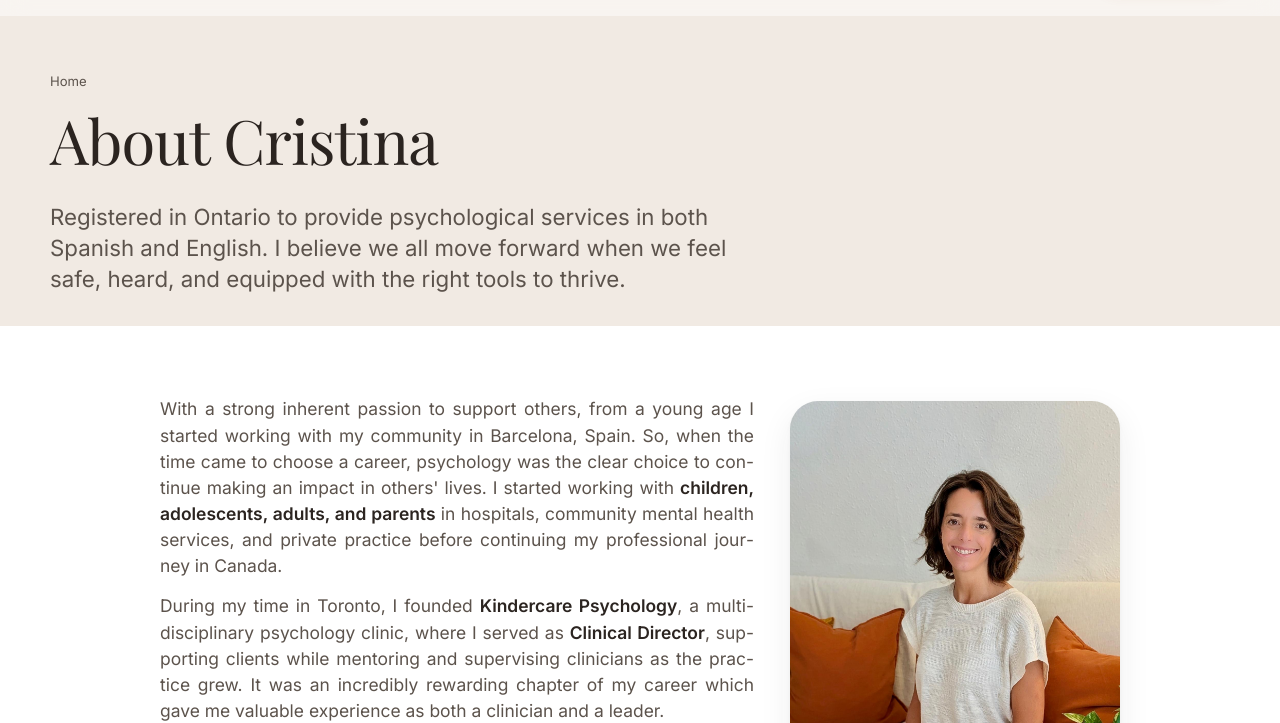
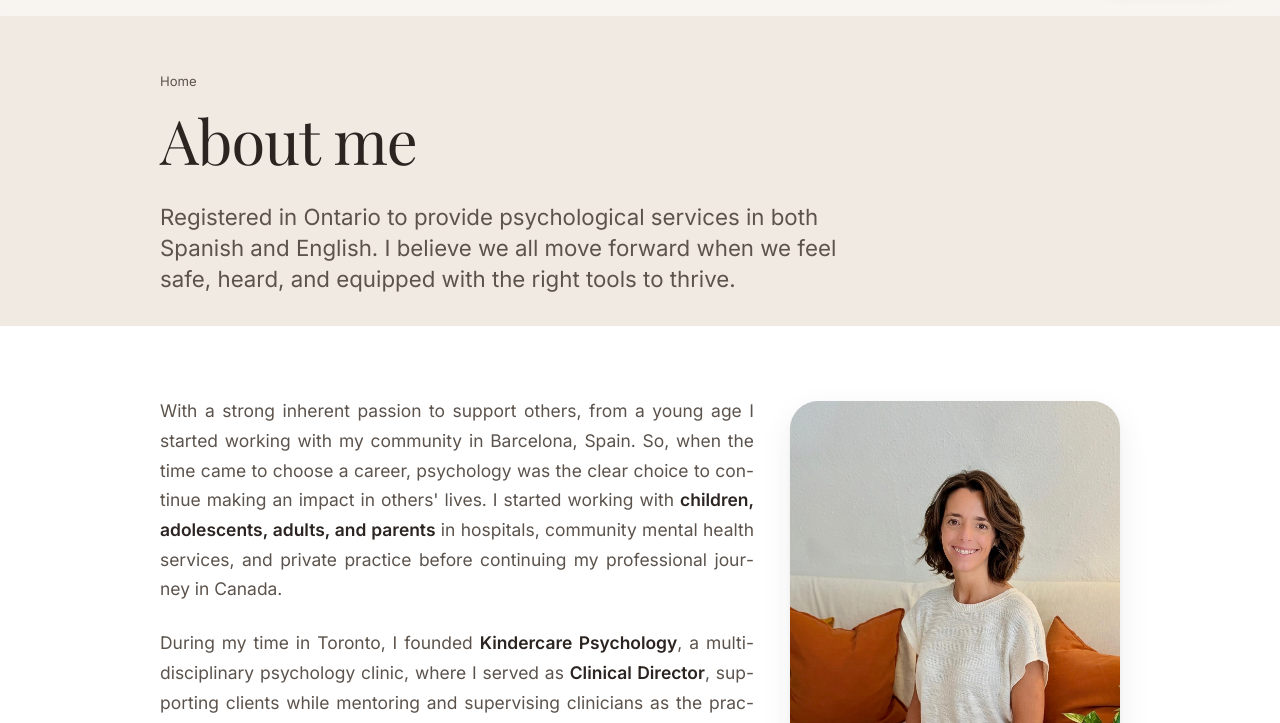
Before and after one commit to cristinamagrina/cristinamagrina-ca, a plain HTML site: page about.html in a window 1280 px wide. Shown: the part 77-800 px from the top of the page. Drawn offline with nearby package versions, Linux system fonts and the light colour scheme.

Commit message:
Align About page headings/body and fix hero-body container mismatch
Co-Authored-By: Claude Sonnet 5 <noreply@anthropic.com>

```diff
--- a/about.html
+++ b/about.html
@@ -56,9 +56,9 @@
 <main id="main">
 
 <section class="page-hero">
-  <div class="wrap">
+  <div class="wrap wrap--mid">
     <p class="breadcrumb"><a href="index.html">Home</a></p>
-    <h1>About Cristina</h1>
+    <h1>About me</h1>
     <p class="page-hero__lead">Registered in Ontario to provide psychological services in both Spanish and English. I believe we all move forward when we feel safe, heard, and equipped with the right tools to thrive.</p>
   </div>
 </section>
--- a/assets/css/site.css
+++ b/assets/css/site.css
@@ -641,6 +641,7 @@ hr { border: 0; border-top: 1px solid var(--line); margin: 2.25rem 0; }
    rodea y, en cuanto lo pasa, ocupa todo el ancho de la columna. */
 .prose--wrap { max-width: none; }
 .prose--wrap::after { content: ""; display: block; clear: both; }
+.prose--wrap > p { line-height: 1.7; margin-bottom: 1.4em; }
 
 .prose__figure {
   float: right;
```
Also changed, not shown: es/about.html (+2 -2 lines).
